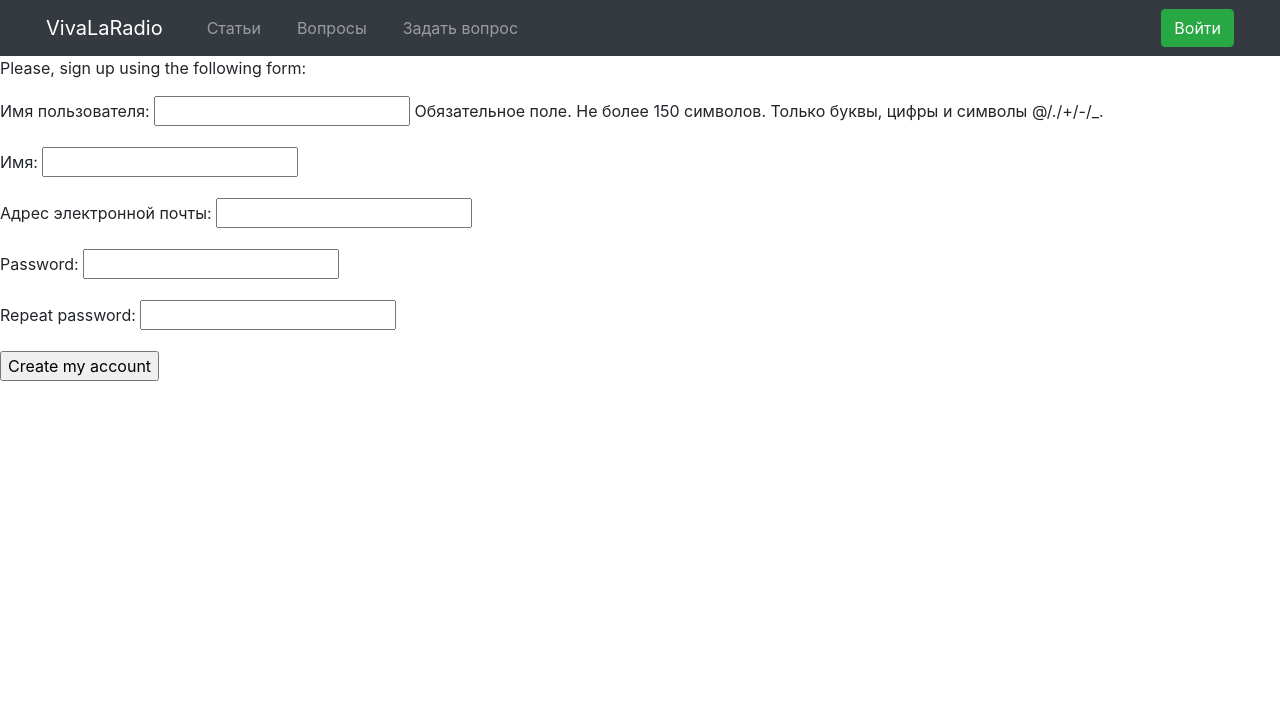
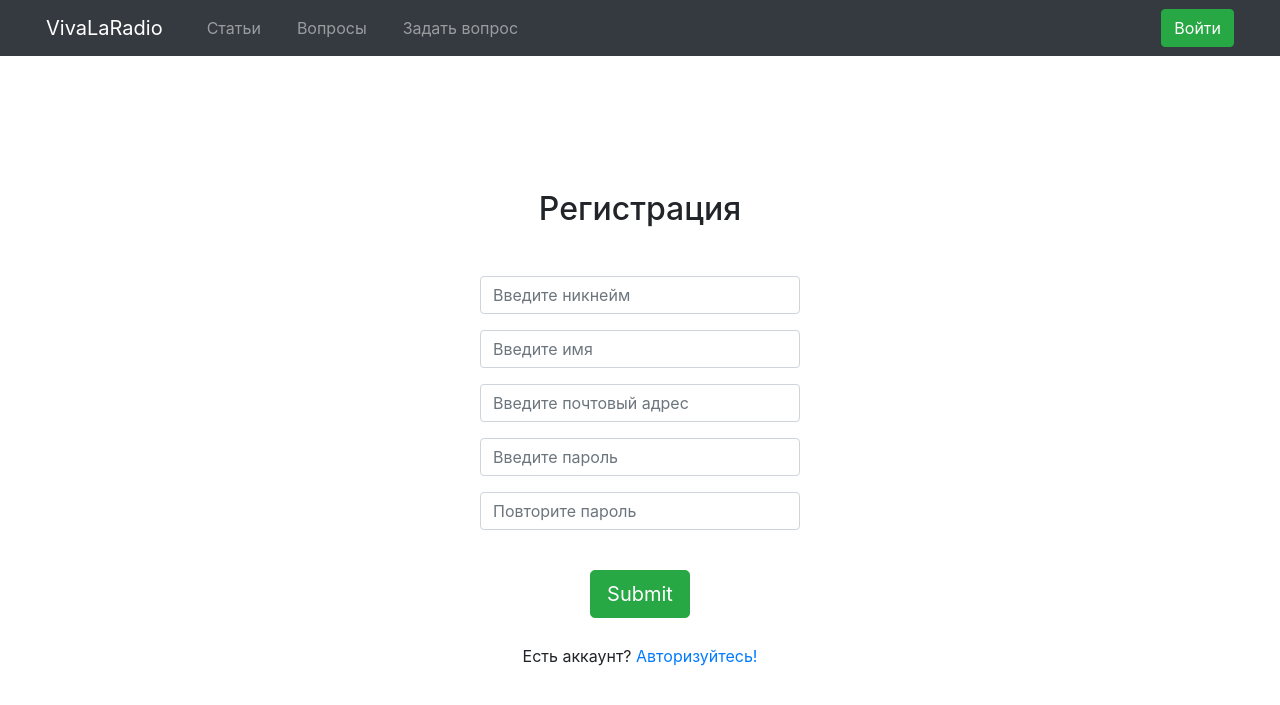
Before and after one commit to DanovskiV/djangoProjectVNO, a Django app: page /account/register/ in a window 1280 px wide. Shown: the top 705 px of the page. Run offline with Django 3.2, Linux system fonts and the light colour scheme; some libraries are stand-ins or nearby versions.

Commit message:
Refactoring forms

```diff
--- a/account/models.py
+++ b/account/models.py
@@ -4,9 +4,24 @@ from django.contrib.auth.models import User
 
 
 class UserRegistrationForm(forms.ModelForm):
-    password = forms.CharField(label='Password', widget=forms.PasswordInput)
-    password2 = forms.CharField(label='Repeat password', widget=forms.PasswordInput)
+    password = forms.CharField(label='', widget=forms.PasswordInput(attrs={'type': 'password',
+                                                             'class': 'form-group first col-sm-3 form-control',
+                                                             'placeholder': 'Введите пароль'}))
+    password2 = forms.CharField(label='', widget=forms.PasswordInput(attrs={'type': 'password',
+                                                             'class': 'form-group first col-sm-3 form-control',
+                                                             'placeholder': 'Повторите пароль'}))
 
+    username = forms.CharField(label="", widget=forms.TextInput(attrs={'type': 'text',
+                                                             'class': 'form-group first col-sm-3 form-control',
+                                                             'placeholder': 'Введите никнейм'}))
+
+    first_name = forms.CharField(label="", widget=forms.TextInput(attrs={'type': 'text',
+                                                             'class': 'form-group first col-sm-3 form-control',
+                                                             'placeholder': 'Введите имя'}))
+
+    email = forms.CharField(label="", widget=forms.TextInput(attrs={'type': 'text',
+                                                             'class': 'form-group first col-sm-3 form-control',
+                                                             'placeholder': 'Введите почтовый адрес'}))
     class Meta:
         model = User
         fields = ('username', 'first_name', 'email')
@@ -21,7 +36,7 @@ class UserRegistrationForm(forms.ModelForm):
 class LoginForm(forms.Form):
     username = forms.CharField(label="", widget=forms.TextInput(attrs={'type': 'text',
                                                              'class': 'form-group first col-sm-3 form-control',
-                                                             'placeholder': 'Ваше имя пользователя'}))
+                                                             'placeholder': 'Введите никнейм'}))
     password = forms.CharField(label="", widget=forms.PasswordInput(attrs={'type': 'password',
                                                              'class': 'form-group last col-sm-3 form-control',
-                                                             'placeholder': 'Ваш пароль'}))
+                                                             'placeholder': 'Введите пароль'}))
--- a/templates/account/login.html
+++ b/templates/account/login.html
@@ -2,7 +2,8 @@
 {% block title %}Log-in{% endblock %}
 {% block content %}
   <form method="post" action="." class="form-auth" align="center">
-  <h2>Авторизация</h2>
+  <div align="center">
+  <h2 class="mb-5">Авторизация</h2>
 
         {{ form.as_p }}
         {% csrf_token %}
@@ -13,6 +14,7 @@
   <div class="sign_in_helper">
       <p>Нет аккаунта?  <a href="{% url 'register' %}">Давайте создадим!</a></p>
   </div>
+</div>
 </form>
 
 {% endblock %}
--- a/templates/account/register.html
+++ b/templates/account/register.html
@@ -1,13 +1,18 @@
-{% extends "base.html" %}
-
+{% extends "../base.html" %}
 {% block title %}Create an account{% endblock %}
-
 {% block content %}
-    <h1>Create an account</h1>
-    <p>Please, sign up using the following form:</p>
-    <form action="." method="post">
+    <form action="." method="post" class="form-auth" align="center">
+        <div align="center">
+            <h2 class="mb-5">Регистрация</h2>
         {{ user_form.as_p }}
         {% csrf_token %}
-        <p><input type="submit" value="Create my account"></p>
+           <div class="form-group">
+      <br><input type="submit" class="btn btn-lg btn-success"></input>
+  </div>
+    <div class="sign_in_helper mb-5">
+      <p>Есть аккаунт?  <a href="{% url 'login' %}">Авторизуйтесь!</a></p>
+  </div>
+    </div>
     </form>
+
 {% endblock %}
```
Also changed, not shown: djangoProjectVNO/settings.py (+5 -5 lines), templates/questions/question_ask.html (+7 -3 lines).
